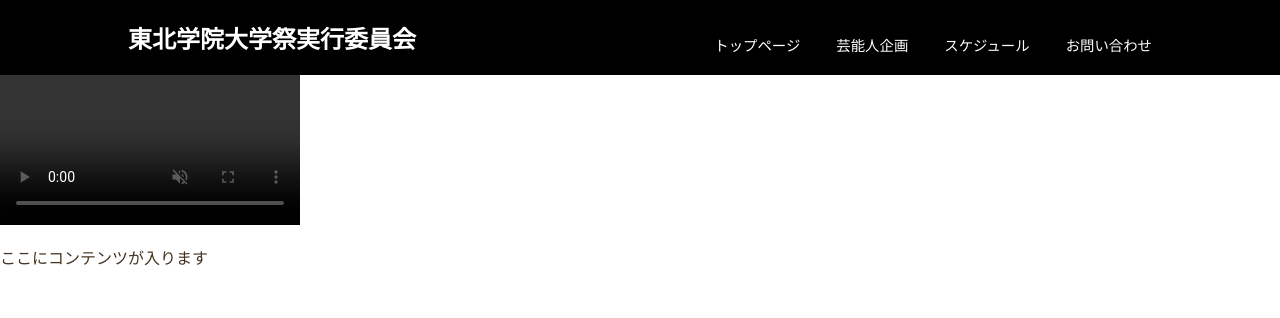
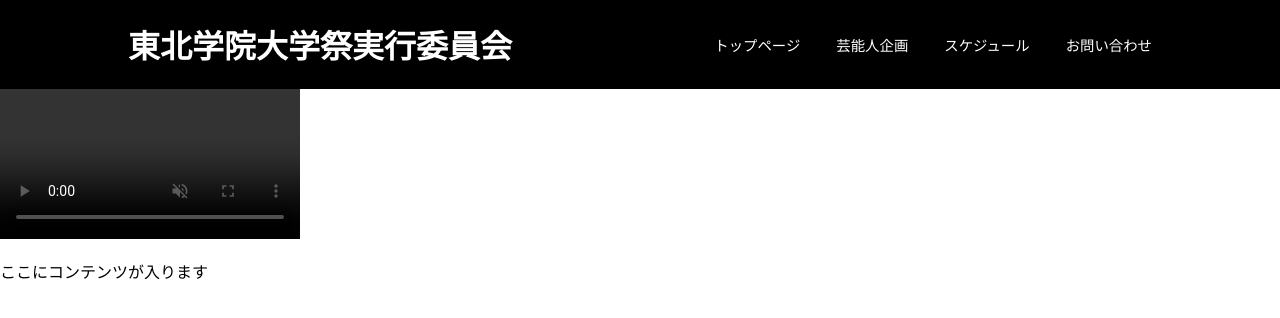
Before and after one commit to nobekawashuto/2024TGUFES, a Next.js app in the folder tgufes/: page /test in a window 1280 px wide. Shown: the top 318 px of the page. Built offline with nearby package versions, Linux system fonts and the light colour scheme; a web font is replaced by a local one.

Commit message:
色の修正を行いました

```diff
--- a/tgufes/src/components/headerMenu.tsx
+++ b/tgufes/src/components/headerMenu.tsx
@@ -6,7 +6,7 @@ type Props = {}
 const HeaderMenu = () => {
   return (
     <div className="page-header wrapper">
-      <h2><Link className='mainLink' href="/">東北学院大学祭実行委員会</Link></h2>
+      <h1><Link className='mainLink' href="/">東北学院大学祭実行委員会</Link></h1>
       <nav>
         <ul className="main-nav">
           <li><Link className='mainLink' href="/">トップページ</Link></li>
--- a/tgufes/src/styles/globals.css
+++ b/tgufes/src/styles/globals.css
@@ -8,7 +8,7 @@ html {
 body {
   font-family: "Dela Gothic One", 'sans-serif';
   line-hight: 1.7;
-  color: #432;
+  color: black;
   margin: auto;
   width: 100%;
 }
```
